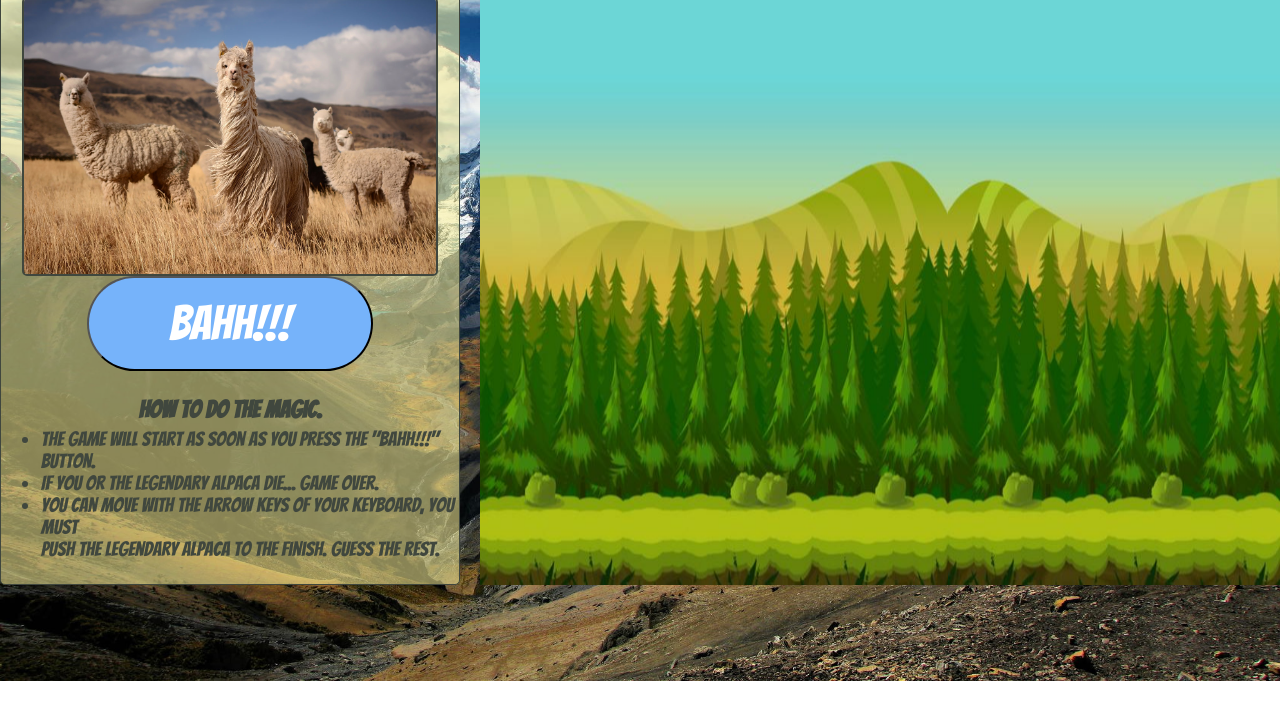
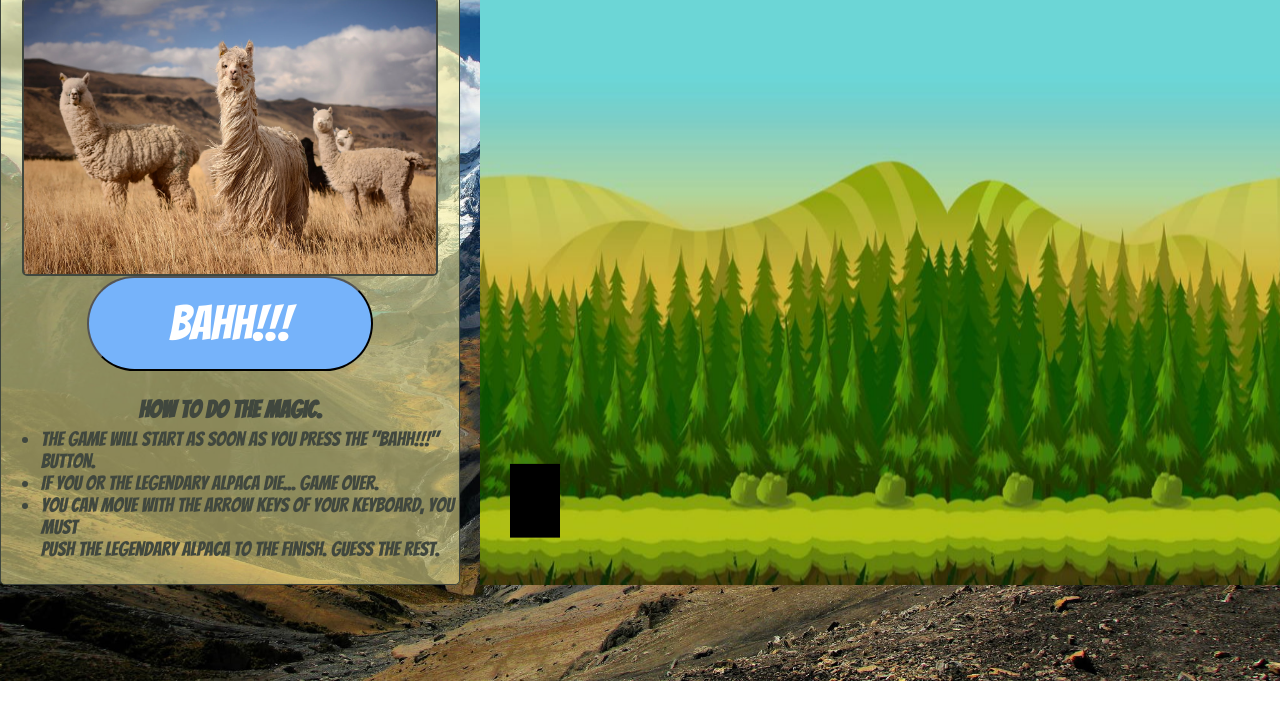
Before and after one commit to FrankyMolina/free-the-alpaca, a plain HTML site: page index.html in a window 1280 px wide. Both pictures are taken after a click on the button "BAHH!!!". Shown: the part 97-800 px from the top of the page. Drawn offline with Linux system fonts and the light colour scheme.

Commit message:
player moves

```diff
--- a/game.js
+++ b/game.js
@@ -30,7 +30,7 @@ const game = {
     start() {
         this.reset();
         this.interval = setInterval(() => {
-            //this.clear();
+            this.clear();
             this.drawAll();
             this.moveAll();
 
@@ -41,16 +41,19 @@ const game = {
 
     drawAll() {
         this.background.draw();
+        this.player.draw();
 
     },
 
     reset() {
-        this.background = new Background(this.ctx, this.width, this.height, this.src);
+        this.background = new Background(this.ctx, this.width, this.height);
+        this.player = new Player(this.ctx, this.width, this.height, this.keys);
 
     },
 
     moveAll() {
         this.background.move();
+        this.player.move();
 
     },
 
--- a/index.html
+++ b/index.html
@@ -27,8 +27,9 @@
     <canvas id="canvas"></canvas>
 
 
+
+    <script src="background.js"></script>
     <script src="player.js"></script>
-    <script src="background.js"></script>
     <script src="game.js"></script>
     <script src="index.js"></script>
 </body>
--- a/player.js
+++ b/player.js
@@ -1,3 +1,55 @@
 class Player {
-    constructor(ctx, x, y, )
+    constructor(ctx, w, h, keys) {
+        this.ctx = ctx;
+        this.gameWidth = w;
+        this.gameHeight = h;
+        this.keys = keys;
+
+
+        this.playerWidth = 50;
+        this.playerHeight = 70;
+
+        //imgSrc
+
+        this.posX = 30;
+        this.posY = 485;
+        this.posY0 = 485;
+
+        this.velY = 10;
+
+        this.setListeners();
+
+    }
+
+    draw() {
+        this.ctx.fillStyle = "black";
+        this.ctx.fillRect(this.posX, this.posY, this.playerWidth, this.playerHeight);
+    }
+
+    move() {
+        let gravity = 0.2;
+
+        if (this.posY < this.posY0) {
+            this.posY += this.velY;
+            this.velY += gravity;
+          } else {
+            this.posY = this.posY0;
+            this.velY = 1;
+          }
+
+    }
+
+    setListeners() {
+        document.addEventListener("keydown", e => {
+            switch (e.keyCode) {
+                case this.keys.spaceBar:
+                    if (this.posY >= this.posY0) {
+                        this.posY -= 40;
+                        this.velY -= 8;
+
+                    }
+
+            }
+        });
+    }
 }
```
